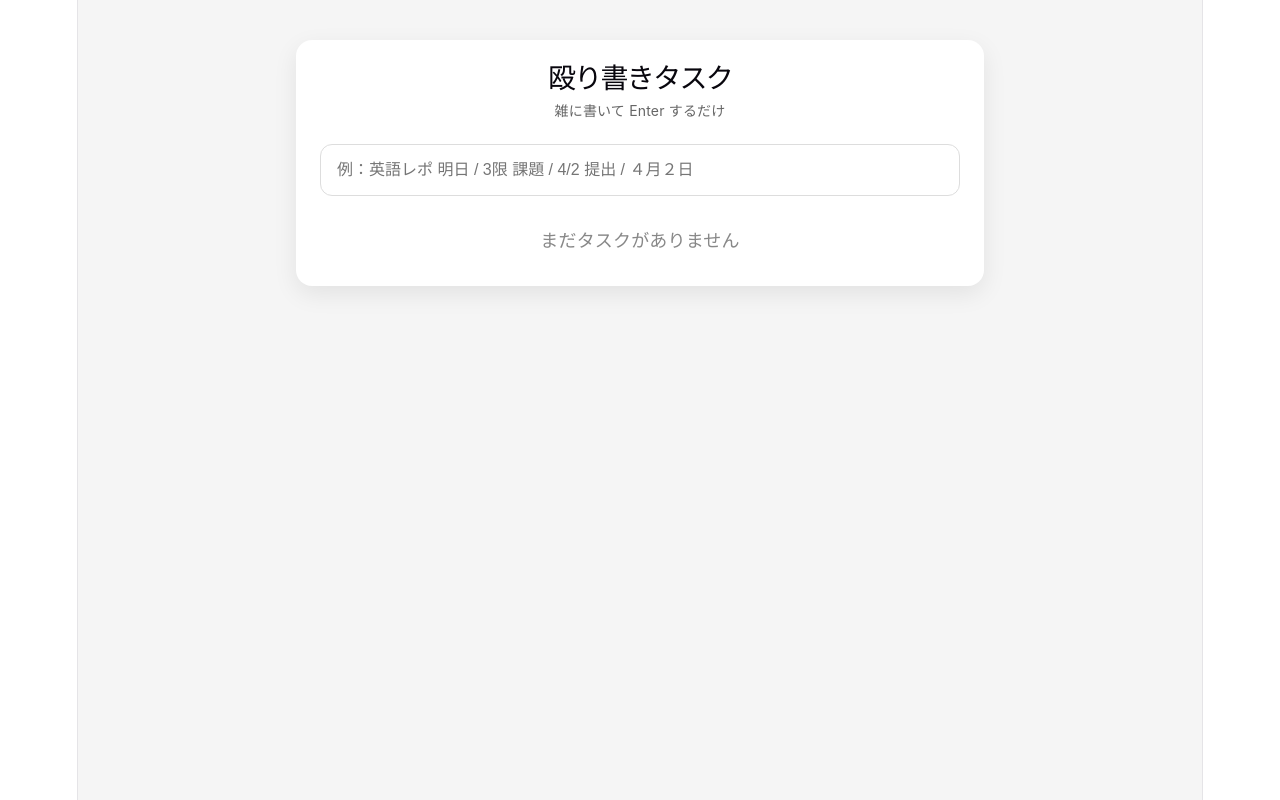
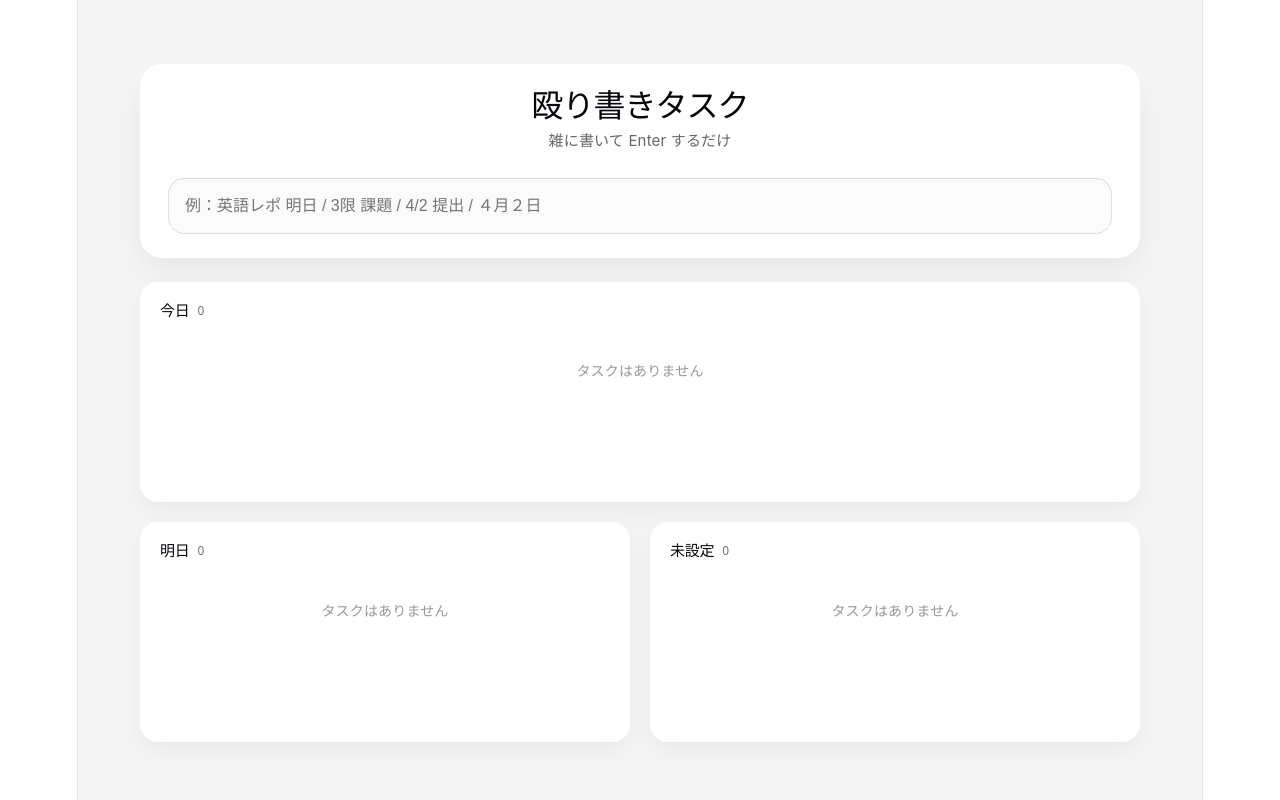
Before and after one commit to aya442/zatu-todo--, a React (Vite) app: page / in a window 1280 px wide. Shown: the top 800 px of the page. Built offline with nearby package versions, Linux system fonts and the light colour scheme.

Commit message:
feat:いつのタスクか見やすいように、セクションカード化

```diff
--- a/src/App.jsx
+++ b/src/App.jsx
@@ -271,17 +271,18 @@ function TaskItem({ task, onToggle, onDelete, onEdit }) {
 
 // タスクのグループセクションのコンポーネント
 function TaskSection({ title, tasks, onToggle, onDelete, onEdit }) {
-  if (tasks.length === 0) return null;
-
   return (
-    <section style={styles.section}>
+    <section style={styles.sectionCard}>
       <h2 style={styles.sectionTitle}>
         {title}
         <span style={styles.sectionCount}>{tasks.length}</span>
       </h2>
 
       <div style={styles.sectionList}>
-        {tasks.map((task) => (
+        {tasks.length === 0 ? (
+          <p style={styles.sectionEmpty}>タスクはありません</p>
+        ) : (
+          tasks.map((task) => (
             <TaskItem
               key={task.id}
               task={task}
@@ -289,7 +290,8 @@ function TaskSection({ title, tasks, onToggle, onDelete, onEdit }) {
               onDelete={onDelete}
               onEdit={onEdit}
             />
-        ))}
+          ))
+        )}
       </div>
     </section>
   );
@@ -308,6 +310,16 @@ export default function App() {
   }, [tasks]);
 
   const groupedTasks = useMemo(() => groupTasks(tasks), [tasks]);
+
+  const todayGroup =
+    groupedTasks.find(([title]) => title === "今日") || ["今日", []];
+  const tomorrowGroup =
+    groupedTasks.find(([title]) => title === "明日") || ["明日", []];
+  const unsetGroup =
+    groupedTasks.find(([title]) => title === "未設定") || ["未設定", []];
+  const otherGroups = groupedTasks.filter(
+    ([title]) => !["今日", "明日", "未設定"].includes(title)
+  );
 
   function addTask() {
     // 入力値から両端の余白を削除し、空文字なら何もせず終了
@@ -356,7 +368,8 @@ export default function App() {
 
   return (
     <div style={styles.page}>
-      <div style={styles.card}>
+      <div style={styles.container}>
+        <section style={styles.inputCard}>
           <h1 style={styles.title}>殴り書きタスク</h1>
           <p style={styles.subtitle}>雑に書いて Enter するだけ</p>
 
@@ -369,12 +382,40 @@ export default function App() {
             }}
             placeholder="例：英語レポ 明日 / 3限 課題 / 4/2 提出 / ４月２日"
           />
+        </section>
 
-        {!hasTasks ? (
-          <p style={styles.empty}>まだタスクがありません</p>
-        ) : (
-          <div style={styles.sections}>
-            {groupedTasks.map(([title, tasksInGroup]) => (
+        <div style={styles.sectionsLayout}>
+          <TaskSection
+            key={todayGroup[0]}
+            title={todayGroup[0]}
+            tasks={todayGroup[1]}
+            onToggle={toggleTask}
+            onDelete={deleteTask}
+            onEdit={editTask}
+          />
+
+          <div style={styles.bottomRow}>
+            <TaskSection
+              key={tomorrowGroup[0]}
+              title={tomorrowGroup[0]}
+              tasks={tomorrowGroup[1]}
+              onToggle={toggleTask}
+              onDelete={deleteTask}
+              onEdit={editTask}
+            />
+            <TaskSection
+              key={unsetGroup[0]}
+              title={unsetGroup[0]}
+              tasks={unsetGroup[1]}
+              onToggle={toggleTask}
+              onDelete={deleteTask}
+              onEdit={editTask}
+            />
+          </div>
+
+          {otherGroups.length > 0 && (
+            <div style={styles.otherRow}>
+              {otherGroups.map(([title, tasksInGroup]) => (
                 <TaskSection
                   key={title}
                   title={title}
@@ -388,6 +429,7 @@ export default function App() {
           )}
         </div>
       </div>
+    </div>
   );
 }
 
@@ -399,48 +441,76 @@ const styles = {
     fontFamily:
       '-apple-system, BlinkMacSystemFont, "Segoe UI", Roboto, "Hiragino Sans", sans-serif',
   },
-  card: {
-    maxWidth: "640px",
+  container: {
+    width: "100%",
+    maxWidth: "1000px",
     margin: "0 auto",
+    padding: "24px 16px 40px",
+    display: "flex",
+    flexDirection: "column",
+    gap: "24px",
+  },
+  inputCard: {
     background: "#fff",
-    borderRadius: "16px",
-    padding: "24px",
-    boxShadow: "0 8px 24px rgba(0,0,0,0.08)",
+    borderRadius: "22px",
+    padding: "28px 28px 24px",
+    boxShadow: "0 16px 32px rgba(0,0,0,0.06)",
   },
   title: {
     margin: 0,
-    fontSize: "28px",
+    fontSize: "32px",
+    letterSpacing: "-0.03em",
   },
   subtitle: {
-    marginTop: "8px",
+    marginTop: "10px",
     color: "#666",
-    fontSize: "14px",
+    fontSize: "15px",
   },
   input: {
     width: "100%",
-    marginTop: "20px",
-    padding: "16px",
+    marginTop: "24px",
+    padding: "18px 16px",
     fontSize: "16px",
-    borderRadius: "12px",
+    borderRadius: "16px",
     border: "1px solid #ddd",
     outline: "none",
     boxSizing: "border-box",
+    background: "#fbfbfb",
   },
   empty: {
     color: "#888",
     textAlign: "center",
     padding: "32px 0 8px",
   },
-  sections: {
-    marginTop: "24px",
+  sectionsLayout: {
     display: "flex",
     flexDirection: "column",
     gap: "20px",
   },
-  section: {
+  topSection: {
+    width: "100%",
+    maxWidth: "720px",
+    margin: "0 auto",
+  },
+  bottomRow: {
+    display: "grid",
+    gridTemplateColumns: "repeat(2, minmax(0, 1fr))",
+    gap: "20px",
+  },
+  otherRow: {
+    display: "grid",
+    gridTemplateColumns: "repeat(auto-fit, minmax(260px, 1fr))",
+    gap: "20px",
+  },
+  sectionCard: {
+    background: "#fff",
+    borderRadius: "18px",
+    padding: "20px",
+    boxShadow: "0 10px 24px rgba(0,0,0,0.05)",
+    minHeight: "180px",
     display: "flex",
     flexDirection: "column",
-    gap: "10px",
+    gap: "16px",
   },
   sectionTitle: {
     margin: 0,
@@ -459,6 +529,14 @@ const styles = {
     display: "flex",
     flexDirection: "column",
     gap: "10px",
+    minHeight: "120px",
+  },
+  sectionEmpty: {
+    margin: 0,
+    color: "#999",
+    fontSize: "14px",
+    padding: "22px 0",
+    textAlign: "center",
   },
   item: {
     display: "flex",
```
Lines whose indentation alone changed are shown as unchanged.
